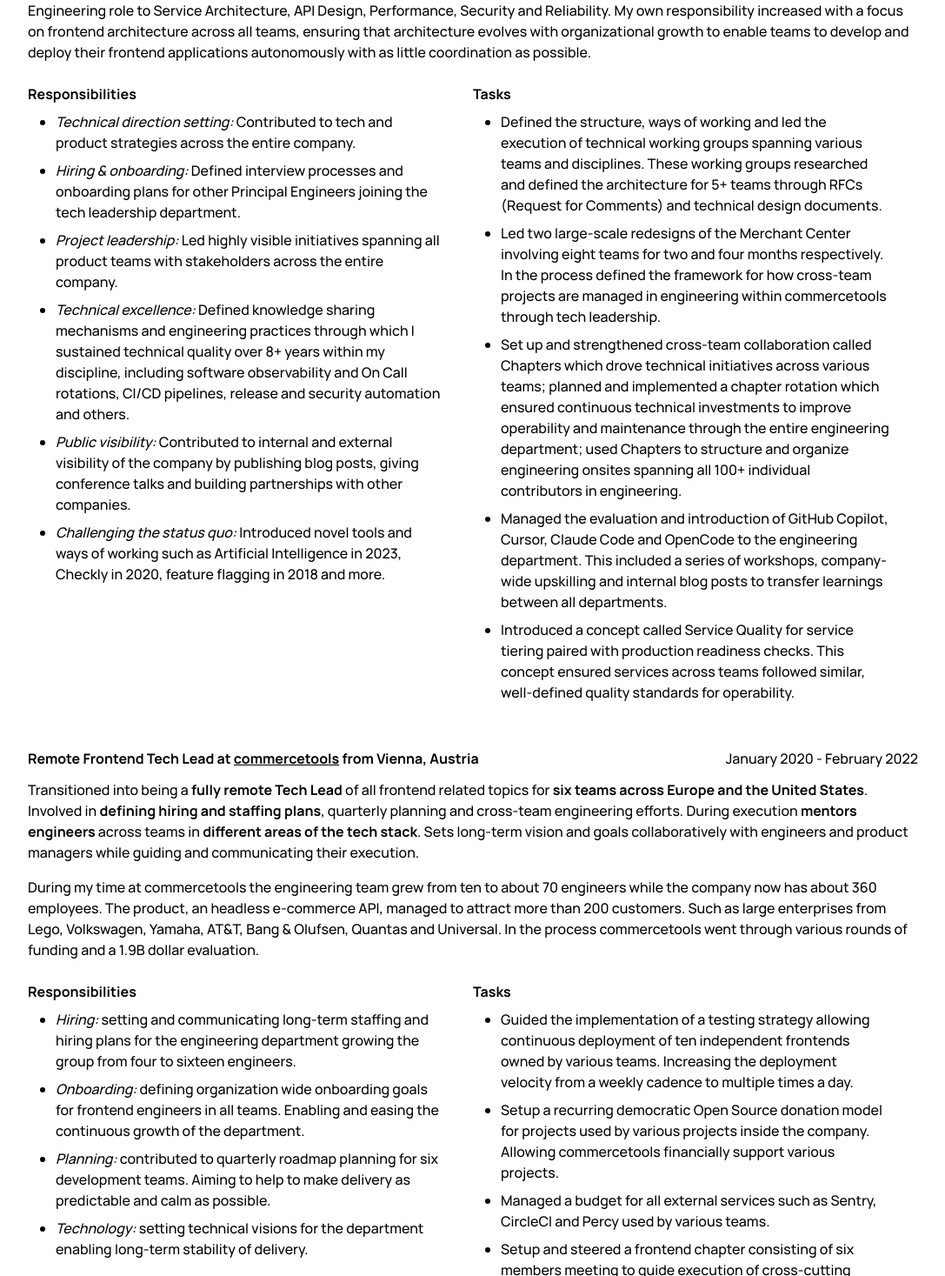
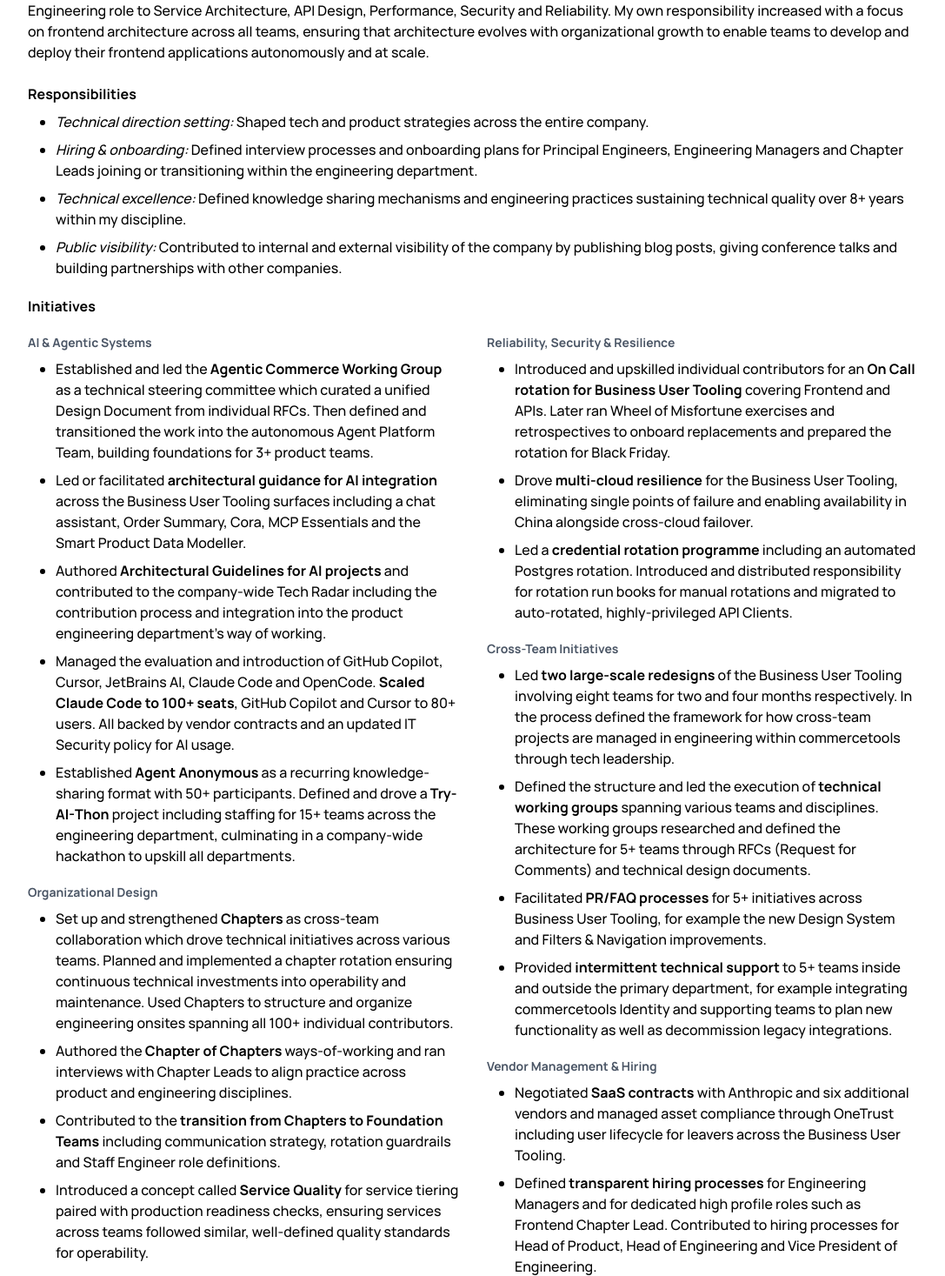
Before and after one commit to tdeekens/tdeekens.name, a Next.js app: page /curriculum-vitae in a window 1280 px wide. Shown: the part 683-2150 px from the top of the page at 87% size, without its empty margins (96-1183 px from the left). Built offline with nearby package versions, Linux system fonts and the light colour scheme.

Commit message:
refactor: upgrade cv

```diff
--- a/components/text.tsx
+++ b/components/text.tsx
@@ -22,7 +22,7 @@
       className = 'pb-1 font-bold text-l';
       break;
     case 'h4':
-      className = 'pb-1 text-xs text-gray-500';
+      className = 'pb-1 text-sm font-semibold text-gray-600';
       break;
 
     default:
--- a/pages/curriculum-vitae.tsx
+++ b/pages/curriculum-vitae.tsx
@@ -132,98 +132,203 @@
           I was selected as the first Principal Engineer within the Tech
           Leadership department when commercetools defined a structured Tech
           Leadership discipline as part of the Individual Contributor track.
-          Tasked by the Director of Tech Leadership to expand the Principal
-          Engineering role to Service Architecture, API Design, Performance,
-          Security and Reliability. My own responsibility increased with a focus
-          on frontend architecture across all teams, ensuring that architecture
-          evolves with organizational growth to enable teams to develop and
-          deploy their frontend applications autonomously with as little
-          coordination as possible.
+          Together with the Director of Tech Leadership, I expanded the
+          Principal Engineering role to Service Architecture, API Design,
+          Performance, Security and Reliability. My own responsibility increased
+          with a focus on frontend architecture across all teams, ensuring that
+          architecture evolves with organizational growth to enable teams to
+          develop and deploy their frontend applications autonomously and at
+          scale.
         </Text.Paragraph>
-        <Job.Details>
-          <section>
+        <section className="sm:my-4">
           <Text.Headline as="h3" pageBreak>
             Responsibilities
           </Text.Headline>
           <List.Unordered>
             <List.Item>
               <span className="italic">Technical direction setting:</span>{' '}
-                Contributed to tech and product strategies across the entire
-                company.
+              Shaped tech and product strategies across the entire company.
             </List.Item>
             <List.Item>
               <span className="italic">Hiring & onboarding:</span> Defined
-                interview processes and onboarding plans for other Principal
-                Engineers joining the tech leadership department.
-              </List.Item>
-              <List.Item>
-                <span className="italic">Project leadership:</span> Led highly
-                visible initiatives spanning all product teams with stakeholders
-                across the entire company.
+              interview processes and onboarding plans for Principal Engineers,
+              Engineering Managers and Chapter Leads joining or transitioning
+              within the engineering department.
             </List.Item>
             <List.Item>
               <span className="italic">Technical excellence:</span> Defined
-                knowledge sharing mechanisms and engineering practices through
-                which I sustained technical quality over 8+ years within my
-                discipline, including software observability and On Call
-                rotations, CI/CD pipelines, release and security automation and
-                others.
+              knowledge sharing mechanisms and engineering practices sustaining
+              technical quality over 8+ years within my discipline.
             </List.Item>
             <List.Item>
-                <span className="italic">Public visibility:</span> Contributed
-                to internal and external visibility of the company by publishing
-                blog posts, giving conference talks and building partnerships
-                with other companies.
-              </List.Item>
-              <List.Item>
-                <span className="italic">Challenging the status quo:</span>{' '}
-                Introduced novel tools and ways of working such as Artificial
-                Intelligence in 2023, Checkly in 2020, feature flagging in 2018
-                and more.
+              <span className="italic">Public visibility:</span> Contributed to
+              internal and external visibility of the company by publishing blog
+              posts, giving conference talks and building partnerships with
+              other companies.
             </List.Item>
           </List.Unordered>
         </section>
-          <section>
-            <Text.Headline as="h3">Tasks</Text.Headline>
+        <section className="sm:my-4">
+          <Text.Headline as="h3">Initiatives</Text.Headline>
+          <div className="md:columns-2 md:gap-8 text-md">
+            <div className="break-inside-avoid pt-4">
+              <Text.Headline as="h4">AI & Agentic Systems</Text.Headline>
               <List.Unordered>
                 <List.Item>
-                Defined the structure, ways of working and led the execution of
-                technical working groups spanning various teams and disciplines.
-                These working groups researched and defined the architecture for
-                5+ teams through RFCs (Request for Comments) and technical
-                design documents.
+                  Established and led the{' '}
+                  <strong>Agentic Commerce Working Group</strong> as a technical
+                  steering committee which curated a unified Design Document
+                  from individual RFCs. Then defined and transitioned the work
+                  into the autonomous Agent Platform Team, building foundations
+                  for 3+ product teams.
                 </List.Item>
                 <List.Item>
-                Led two large-scale redesigns of the Merchant Center involving
-                eight teams for two and four months respectively. In the process
-                defined the framework for how cross-team projects are managed in
-                engineering within commercetools through tech leadership.
+                  Led or facilitated{' '}
+                  <strong>architectural guidance for AI integration</strong>{' '}
+                  across the Business User Tooling surfaces including a chat
+                  assistant, Order Summary, Cora, MCP Essentials and the Smart
+                  Product Data Modeller.
                 </List.Item>
                 <List.Item>
-                Set up and strengthened cross-team collaboration called Chapters
-                which drove technical initiatives across various teams; planned
-                and implemented a chapter rotation which ensured continuous
-                technical investments to improve operability and maintenance
-                through the entire engineering department; used Chapters to
-                structure and organize engineering onsites spanning all 100+
-                individual contributors in engineering.
+                  Authored{' '}
+                  <strong>Architectural Guidelines for AI projects</strong> and
+                  contributed to the company-wide Tech Radar including the
+                  contribution process and integration into the product
+                  engineering department's way of working.
                 </List.Item>
                 <List.Item>
                   Managed the evaluation and introduction of GitHub Copilot,
-                Cursor, Claude Code and OpenCode to the engineering department.
-                This included a series of workshops, company-wide upskilling and
-                internal blog posts to transfer learnings between all
+                  Cursor, JetBrains AI, Claude Code and OpenCode.{' '}
+                  <strong>Scaled Claude Code to 100+ seats</strong>, GitHub
+                  Copilot and Cursor to 80+ users. All backed by vendor
+                  contracts and an updated IT Security policy for AI usage.
+                </List.Item>
+                <List.Item>
+                  Established <strong>Agent Anonymous</strong> as a recurring
+                  knowledge-sharing format with 50+ participants. Defined and
+                  drove a <strong>Try-AI-Thon</strong> project including
+                  staffing for 15+ teams across the engineering department,
+                  culminating in a company-wide hackathon to upskill all
                   departments.
                 </List.Item>
+              </List.Unordered>
+            </div>
+
+            <div className="break-inside-avoid pt-4">
+              <Text.Headline as="h4">Organizational Design</Text.Headline>
+              <List.Unordered>
                 <List.Item>
-                Introduced a concept called Service Quality for service tiering
-                paired with production readiness checks. This concept ensured
-                services across teams followed similar, well-defined quality
-                standards for operability.
+                  Set up and strengthened <strong>Chapters</strong> as
+                  cross-team collaboration which drove technical initiatives
+                  across various teams. Planned and implemented a chapter
+                  rotation ensuring continuous technical investments into
+                  operability and maintenance. Used Chapters to structure and
+                  organize engineering onsites spanning all 100+ individual
+                  contributors.
+                </List.Item>
+                <List.Item>
+                  Authored the <strong>Chapter of Chapters</strong>{' '}
+                  ways-of-working and ran interviews with Chapter Leads to align
+                  practice across product and engineering disciplines.
+                </List.Item>
+                <List.Item>
+                  Contributed to the{' '}
+                  <strong>transition from Chapters to Foundation Teams</strong>{' '}
+                  including communication strategy, rotation guardrails and
+                  Staff Engineer role definitions.
+                </List.Item>
+                <List.Item>
+                  Introduced a concept called <strong>Service Quality</strong>{' '}
+                  for service tiering paired with production readiness checks,
+                  ensuring services across teams followed similar, well-defined
+                  quality standards for operability.
                 </List.Item>
               </List.Unordered>
+            </div>
+
+            <div className="break-inside-avoid pt-4">
+              <Text.Headline as="h4">
+                Reliability, Security & Resilience
+              </Text.Headline>
+              <List.Unordered>
+                <List.Item>
+                  Introduced and upskilled individual contributors for an{' '}
+                  <strong>On Call rotation for Business User Tooling</strong>{' '}
+                  covering Frontend and APIs. Later ran Wheel of Misfortune
+                  exercises and retrospectives to onboard replacements and
+                  prepared the rotation for Black Friday.
+                </List.Item>
+                <List.Item>
+                  Drove <strong>multi-cloud resilience</strong> for the Business
+                  User Tooling, eliminating single points of failure and
+                  enabling availability in China alongside cross-cloud failover.
+                </List.Item>
+                <List.Item>
+                  Led a <strong>credential rotation programme</strong> including
+                  an automated Postgres rotation. Introduced and distributed
+                  responsibility for rotation run books for manual rotations and
+                  migrated to auto-rotated, highly-privileged API Clients.
+                </List.Item>
+              </List.Unordered>
+            </div>
+
+            <div className="break-inside-avoid pt-4">
+              <Text.Headline as="h4">Cross-Team Initiatives</Text.Headline>
+              <List.Unordered>
+                <List.Item>
+                  Led <strong>two large-scale redesigns</strong> of the Business
+                  User Tooling involving eight teams for two and four months
+                  respectively. In the process defined the framework for how
+                  cross-team projects are managed in engineering within
+                  commercetools through tech leadership.
+                </List.Item>
+                <List.Item>
+                  Defined the structure and led the execution of{' '}
+                  <strong>technical working groups</strong> spanning various
+                  teams and disciplines. These working groups researched and
+                  defined the architecture for 5+ teams through RFCs (Request
+                  for Comments) and technical design documents.
+                </List.Item>
+                <List.Item>
+                  Facilitated <strong>PR/FAQ processes</strong> for 5+
+                  initiatives across Business User Tooling, for example the new
+                  Design System and Filters &amp; Navigation improvements.
+                </List.Item>
+                <List.Item>
+                  Provided <strong>intermittent technical support</strong> to 5+
+                  teams inside and outside the primary department, for example
+                  integrating commercetools Identity and supporting teams to
+                  plan new functionality as well as decommission legacy
+                  integrations.
+                </List.Item>
+              </List.Unordered>
+            </div>
+
+            <div className="break-inside-avoid pt-4">
+              <Text.Headline as="h4">Vendor Management & Hiring</Text.Headline>
+              <List.Unordered>
+                <List.Item>
+                  Negotiated <strong>SaaS contracts</strong> with Anthropic and
+                  six additional vendors and managed asset compliance through
+                  OneTrust including user lifecycle for leavers across the
+                  Business User Tooling.
+                </List.Item>
+                <List.Item>
+                  Defined <strong>transparent hiring processes</strong> for
+                  Engineering Managers and for dedicated high profile roles such
+                  as Frontend Chapter Lead. Contributed to hiring processes for
+                  Head of Product, Head of Engineering and Vice President of
+                  Engineering.
+                </List.Item>
+                <List.Item>
+                  Organized <strong>SaaS tool trainings</strong> on
+                  LaunchDarkly, CircleCI and GitHub Copilot to deepen tool usage
+                  across the engineering department.
+                </List.Item>
+              </List.Unordered>
+            </div>
+          </div>
         </section>
-        </Job.Details>
       </article>
 
       <article className="py-4">
@@ -286,7 +391,7 @@
             </List.Unordered>
           </section>
           <section>
-            <Text.Headline as="h3">Tasks</Text.Headline>
+            <Text.Headline as="h3">Initiatives</Text.Headline>
             <List.Unordered>
               <List.Item>
                 Guided the implementation of a testing strategy allowing
@@ -396,7 +501,7 @@
             </List.Unordered>
           </section>
           <section>
-            <Text.Headline as="h3">Tasks</Text.Headline>
+            <Text.Headline as="h3">Initiatives</Text.Headline>
             <List.Unordered>
               <List.Item>
                 Introducing feature toggling via LaunchDarkly with the
@@ -494,7 +599,7 @@
           </section>
           <section>
             <Text.Headline as="h3" pageBreak>
-              Tasks
+              Initiatives
             </Text.Headline>
             <List.Unordered>
               <List.Item>
@@ -565,7 +670,7 @@
             </List.Unordered>
           </section>
           <section>
-            <Text.Headline as="h3">Tasks</Text.Headline>
+            <Text.Headline as="h3">Initiatives</Text.Headline>
             <List.Unordered>
               <List.Item>
                 Improving frontend performance in a legacy UI.
```
Also changed, not shown: .claude/settings.json (added). Lines whose indentation alone changed are shown as unchanged.
